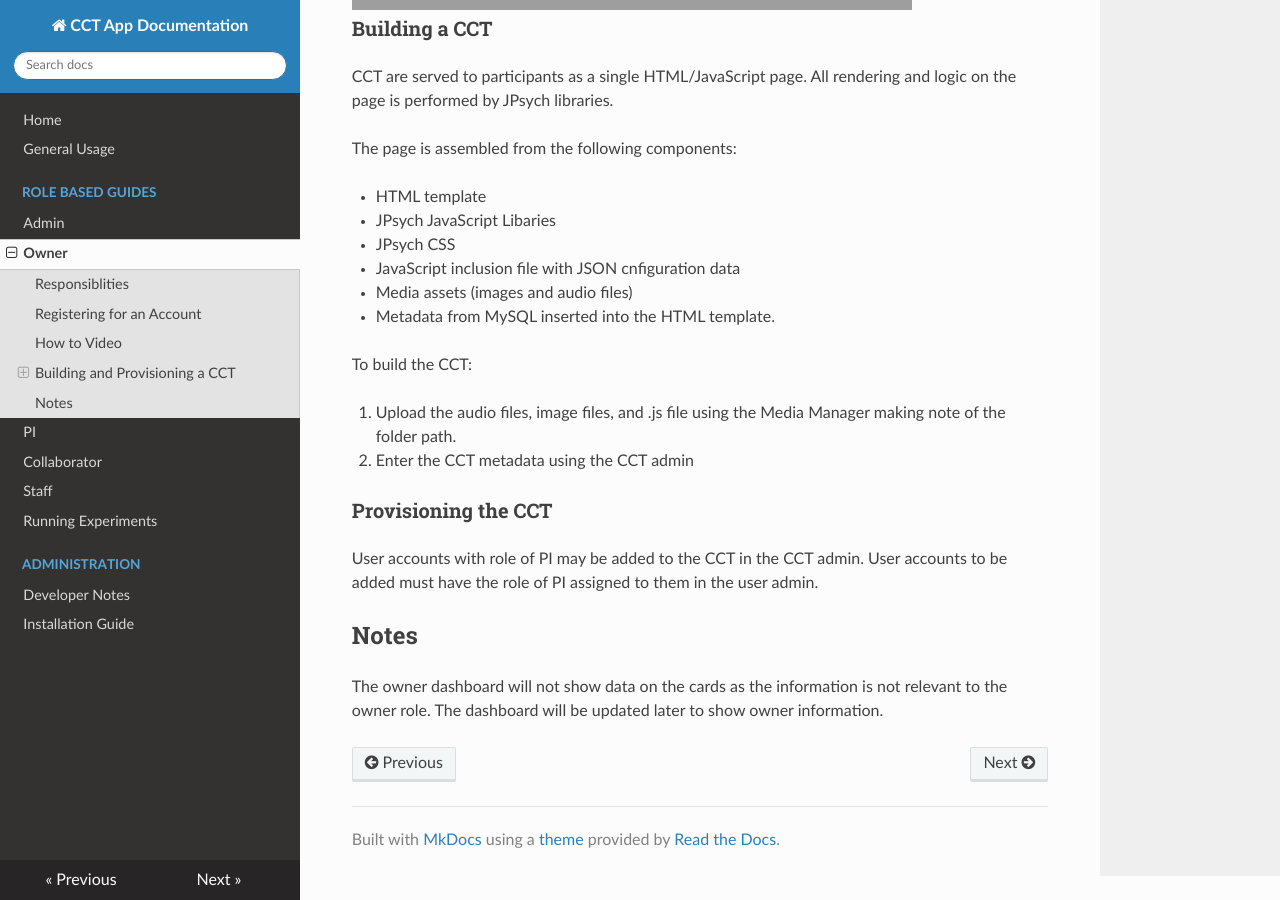
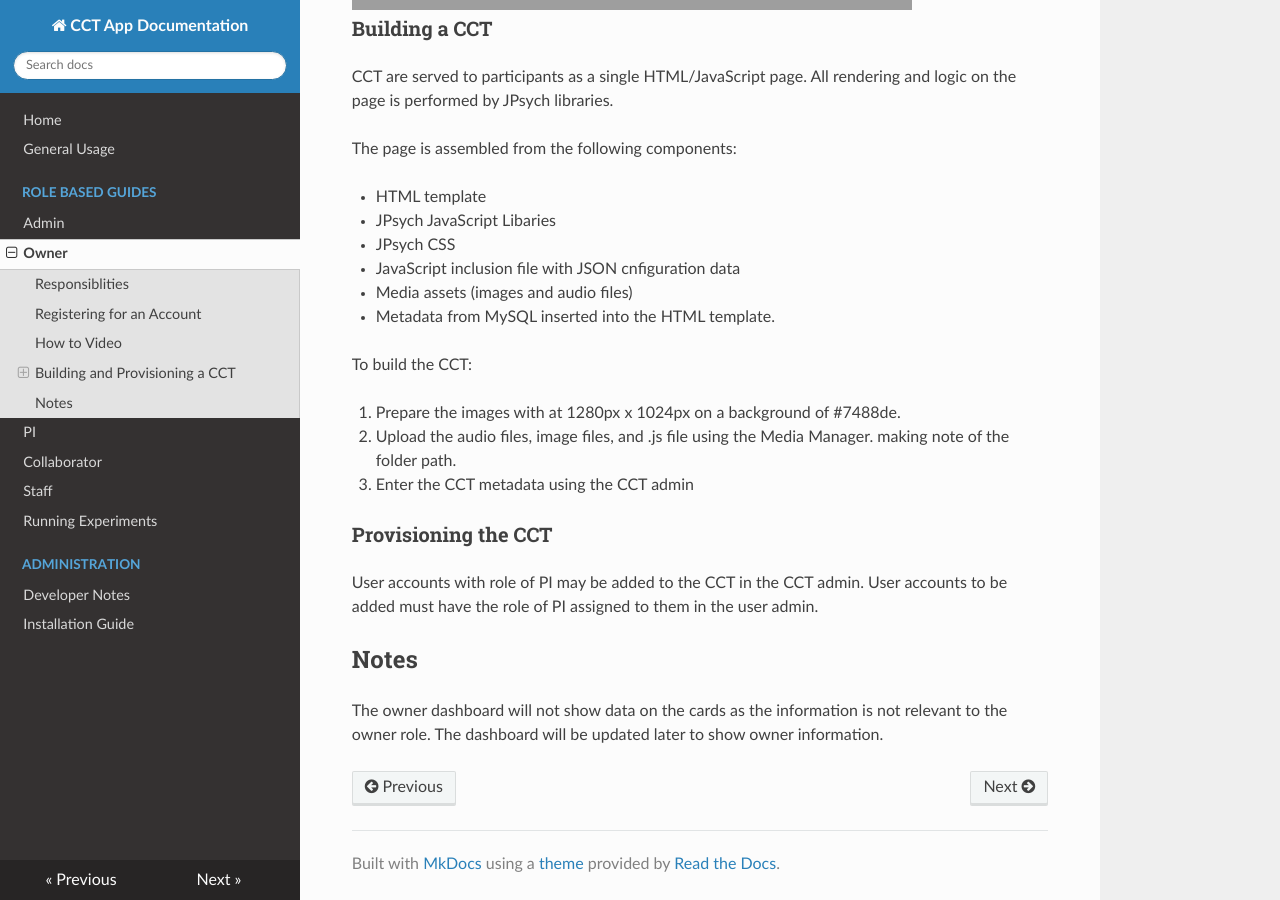
Before and after one commit to inkbear/cctappdocs, an MkDocs documentation site: the page built from docs/guide_owner.md, in a window 1280 px wide and 900 px high, scrolled down 1569 px. Built offline with MkDocs 1.6.1, drawn with Linux system fonts in a browser that asks for light colours; nearby versions of some CDN libraries; grey boxes are pictures that could not be loaded.

Commit message:
Added image spec

```diff
--- a/docs/guide_owner.md
+++ b/docs/guide_owner.md
@@ -37,7 +37,8 @@ The page is assembled from the following components:
 
 To build the CCT:
 
-1. Upload the audio files, image files, and .js file using the Media Manager
+1. Prepare the images with at 1280px x 1024px on a background of #7488de.
+1. Upload the audio files, image files, and .js file using the Media Manager.
 making note of the folder path.
 1. Enter the CCT metadata using the CCT admin
 
```
